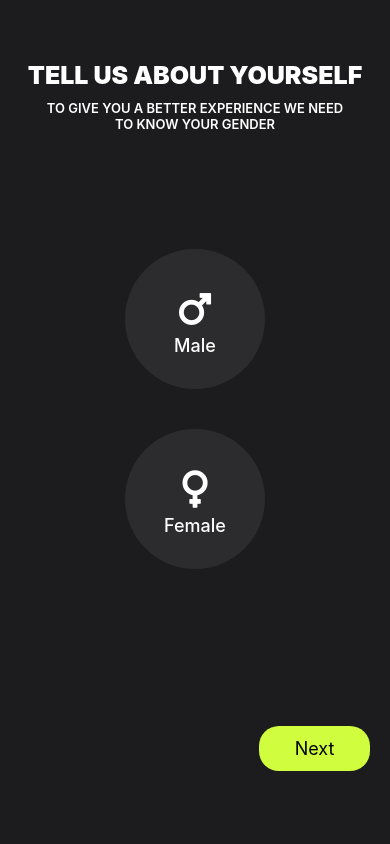
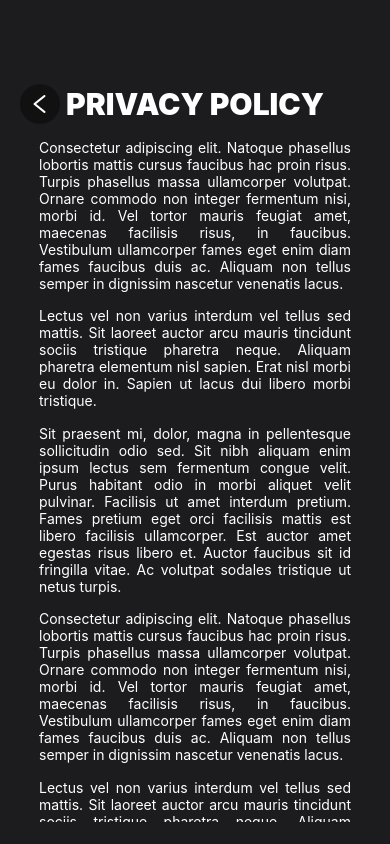
Before and after one commit to ErickBorgesGalindo/SocialFitness, a React Native app: screen /PrivacyPolicy in a window 390 px wide. Built offline with nearby package versions, Linux system fonts and the light colour scheme.

Commit message:
feature: PrivacyPolicy The PrivacyPolicy screen was added

```diff
--- a/Routes.js
+++ b/Routes.js
@@ -25,6 +25,7 @@ import UserGoal from './screens/UserGoal';
 import UserLevel from './screens/UserLevel';
 import TabNavigator from './navigation/TabNavigator';
 import ProfileEdit from './screens/ProfileEdit';
+import PrivacyPolicy from './screens/PrivacyPolicy';
 
 const StackNavigator = () => {
     const Stack = createNativeStackNavigator();
@@ -43,6 +44,7 @@ const StackNavigator = () => {
                 <Stack.Screen name='Verification' component={Verification} options={{headerShown: false}} />
                 <Stack.Screen name='Home' component={TabNavigator} options={{ headerShown: false }} />
                 <Stack.Screen name='ProfileEdit' component={ProfileEdit} options={{ headerShown: false }} />
+                <Stack.Screen name='PrivacyPolicy' component={PrivacyPolicy} options={{ headerShown: false }} />
                 <Stack.Screen name='WorkoutDetail' component={WorkoutDetail} options={{ headerShown: false }} />
                 <Stack.Screen name='WorkoutCategories' component={WorkoutCategories} options={{ headerShown: false }} />
                 <Stack.Screen name='SubscriptionType' component={SubscriptionType} options={{ headerShown: false }} />
--- /dev/null
+++ b/screens/PrivacyPolicy.jsx
@@ -0,0 +1,71 @@
+import { View, Text, ScrollView} from 'react-native';
+import { useNavigation } from '@react-navigation/native';
+import React from 'react';
+//Styles
+import Styles from '../components/Styles';
+//Components
+import BackBtn from '../components/BackBtn';
+
+const PrivacyPolicy = () => {
+  const navigation = useNavigation();
+
+  return (
+    <View style={Styles.container}>
+        {/* Header */}
+      <Text style={{ ...Styles.sectionName, marginTop: '22%' }}>Privacy Policy</Text>
+      <BackBtn style={{ top: '10%' }} onPress={() => navigation.goBack()} />
+
+      <ScrollView showsVerticalScrollIndicator={false} style={{alignSelf:'center' ,top:'02%' ,maxWidth:'80%', height:'80%', marginBottom:'10%'}}>
+        <Text style={{color:'white', textAlign:'justify'}}>
+        Consectetur adipiscing elit. Natoque phasellus lobortis mattis cursus faucibus hac proin risus. Turpis phasellus massa ullamcorper volutpat. Ornare commodo non integer fermentum nisi, morbi id. Vel tortor mauris feugiat amet, maecenas facilisis risus, in faucibus. Vestibulum ullamcorper fames eget enim diam fames faucibus duis ac. Aliquam non tellus semper in dignissim nascetur venenatis lacus.
+        </Text>
+
+        <Text style={{color:'white', marginTop:'05%', textAlign:'justify'}}>
+        Lectus vel non varius interdum vel tellus sed mattis. Sit laoreet auctor arcu mauris tincidunt sociis tristique pharetra neque. Aliquam pharetra elementum nisl sapien. Erat nisl morbi eu dolor in. Sapien ut lacus dui libero morbi tristique.
+        </Text>
+
+        <Text style={{color:'white', marginTop:'05%', textAlign:'justify'}}>
+        Sit praesent mi, dolor, magna in pellentesque sollicitudin odio sed. Sit nibh aliquam enim ipsum lectus sem fermentum congue velit. Purus habitant odio in morbi aliquet velit pulvinar. Facilisis ut amet interdum pretium. Fames pretium eget orci facilisis mattis est libero facilisis ullamcorper. Est auctor amet egestas risus libero et. Auctor faucibus sit id fringilla vitae. Ac volutpat sodales tristique ut netus turpis.
+        </Text>
+
+        <Text style={{color:'white', marginTop:'05%', textAlign:'justify'}}>
+        Consectetur adipiscing elit. Natoque phasellus lobortis mattis cursus faucibus hac proin risus. Turpis phasellus massa ullamcorper volutpat. Ornare commodo non integer fermentum nisi, morbi id. Vel tortor mauris feugiat amet, maecenas facilisis risus, in faucibus. Vestibulum ullamcorper fames eget enim diam fames faucibus duis ac. Aliquam non tellus semper in dignissim nascetur venenatis lacus.
+        </Text>
+
+        <Text style={{color:'white', marginTop:'05%', textAlign:'justify'}}>
+        Lectus vel non varius interdum vel tellus sed mattis. Sit laoreet auctor arcu mauris tincidunt sociis tristique pharetra neque. Aliquam pharetra elementum nisl sapien. Erat nisl morbi eu dolor in. Sapien ut lacus dui libero morbi tristique.
+        </Text>
+
+        <Text style={{color:'white', marginTop:'05%', textAlign:'justify'}}>
+        Sit praesent mi, dolor, magna in pellentesque sollicitudin odio sed. Sit nibh aliquam enim ipsum lectus sem fermentum congue velit. Purus habitant odio in morbi aliquet velit pulvinar. Facilisis ut amet interdum pretium. Fames pretium eget orci facilisis mattis est libero facilisis ullamcorper. Est auctor amet egestas risus libero et. Auctor faucibus sit id fringilla vitae. Ac volutpat sodales tristique ut netus turpis.
+        </Text>
+
+        <Text style={{color:'white', marginTop:'05%', textAlign:'justify'}}>
+        Consectetur adipiscing elit. Natoque phasellus lobortis mattis cursus faucibus hac proin risus. Turpis phasellus massa ullamcorper volutpat. Ornare commodo non integer fermentum nisi, morbi id. Vel tortor mauris feugiat amet, maecenas facilisis risus, in faucibus. Vestibulum ullamcorper fames eget enim diam fames faucibus duis ac. Aliquam non tellus semper in dignissim nascetur venenatis lacus.
+        </Text>
+
+        <Text style={{color:'white', marginTop:'05%', textAlign:'justify'}}>
+        Lectus vel non varius interdum vel tellus sed mattis. Sit laoreet auctor arcu mauris tincidunt sociis tristique pharetra neque. Aliquam pharetra elementum nisl sapien. Erat nisl morbi eu dolor in. Sapien ut lacus dui libero morbi tristique.
+        </Text>
+
+        <Text style={{color:'white', marginTop:'05%', textAlign:'justify'}}>
+        Sit praesent mi, dolor, magna in pellentesque sollicitudin odio sed. Sit nibh aliquam enim ipsum lectus sem fermentum congue velit. Purus habitant odio in morbi aliquet velit pulvinar. Facilisis ut amet interdum pretium. Fames pretium eget orci facilisis mattis est libero facilisis ullamcorper. Est auctor amet egestas risus libero et. Auctor faucibus sit id fringilla vitae. Ac volutpat sodales tristique ut netus turpis.
+        </Text>
+
+        <Text style={{color:'white', marginTop:'05%', textAlign:'justify'}}>
+        Consectetur adipiscing elit. Natoque phasellus lobortis mattis cursus faucibus hac proin risus. Turpis phasellus massa ullamcorper volutpat. Ornare commodo non integer fermentum nisi, morbi id. Vel tortor mauris feugiat amet, maecenas facilisis risus, in faucibus. Vestibulum ullamcorper fames eget enim diam fames faucibus duis ac. Aliquam non tellus semper in dignissim nascetur venenatis lacus.
+        </Text>
+
+        <Text style={{color:'white', marginTop:'05%', textAlign:'justify'}}>
+        Lectus vel non varius interdum vel tellus sed mattis. Sit laoreet auctor arcu mauris tincidunt sociis tristique pharetra neque. Aliquam pharetra elementum nisl sapien. Erat nisl morbi eu dolor in. Sapien ut lacus dui libero morbi tristique.
+        </Text>
+
+        <Text style={{color:'white', marginTop:'05%', textAlign:'justify'}}>
+        Sit praesent mi, dolor, magna in pellentesque sollicitudin odio sed. Sit nibh aliquam enim ipsum lectus sem fermentum congue velit. Purus habitant odio in morbi aliquet velit pulvinar. Facilisis ut amet interdum pretium. Fames pretium eget orci facilisis mattis est libero facilisis ullamcorper. Est auctor amet egestas risus libero et. Auctor faucibus sit id fringilla vitae. Ac volutpat sodales tristique ut netus turpis.
+        </Text>
+      </ScrollView>
+    </View>
+  )
+}
+
+export default PrivacyPolicy
--- a/screens/ProfileScreen.jsx
+++ b/screens/ProfileScreen.jsx
@@ -38,7 +38,7 @@ const ProfileScreen = () => {
         {/* profileOptions */}
         <View style={{ alignItems: 'center' }}>
           <CardOptions optionName={'Edit Profile'} onPress={() => navigation.navigate('ProfileEdit')} />
-          <CardOptions optionName={'Privacy Policy'} onPress={() => console.log('Privacy Policy')} />
+          <CardOptions optionName={'Privacy Policy'} onPress={() => navigation.navigate('PrivacyPolicy')} />
           <CardOptions optionName={'Settings'} onPress={() => console.log('Settings')} />
         </View>
         {/* signOut */}
```
